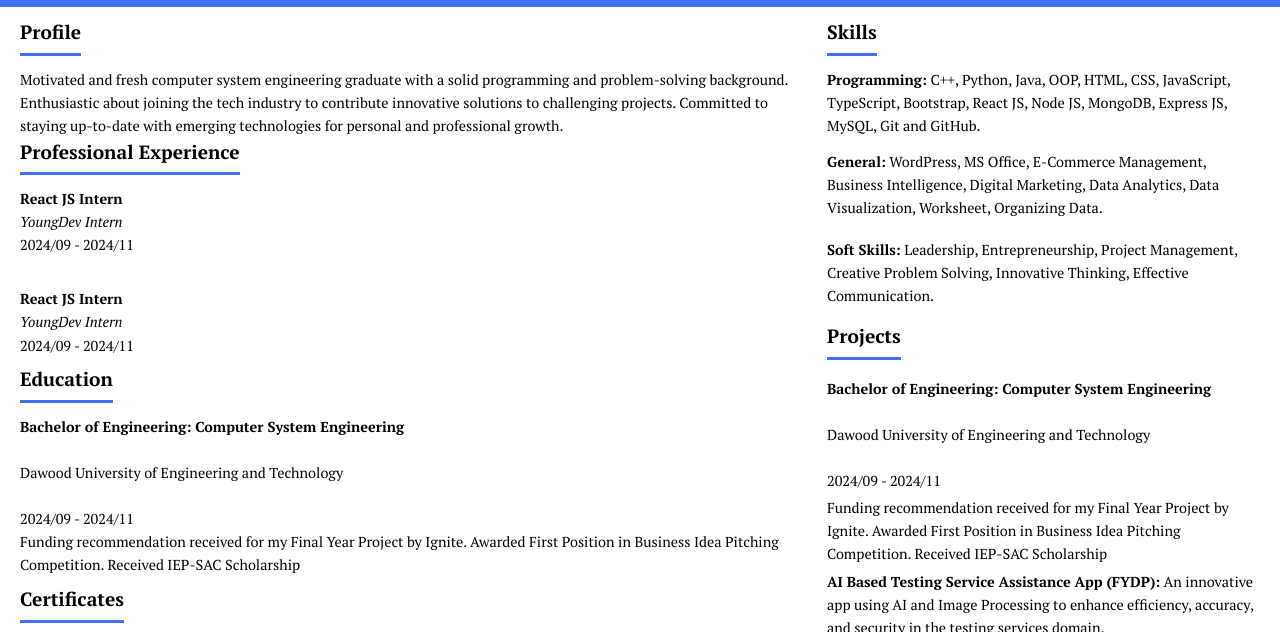
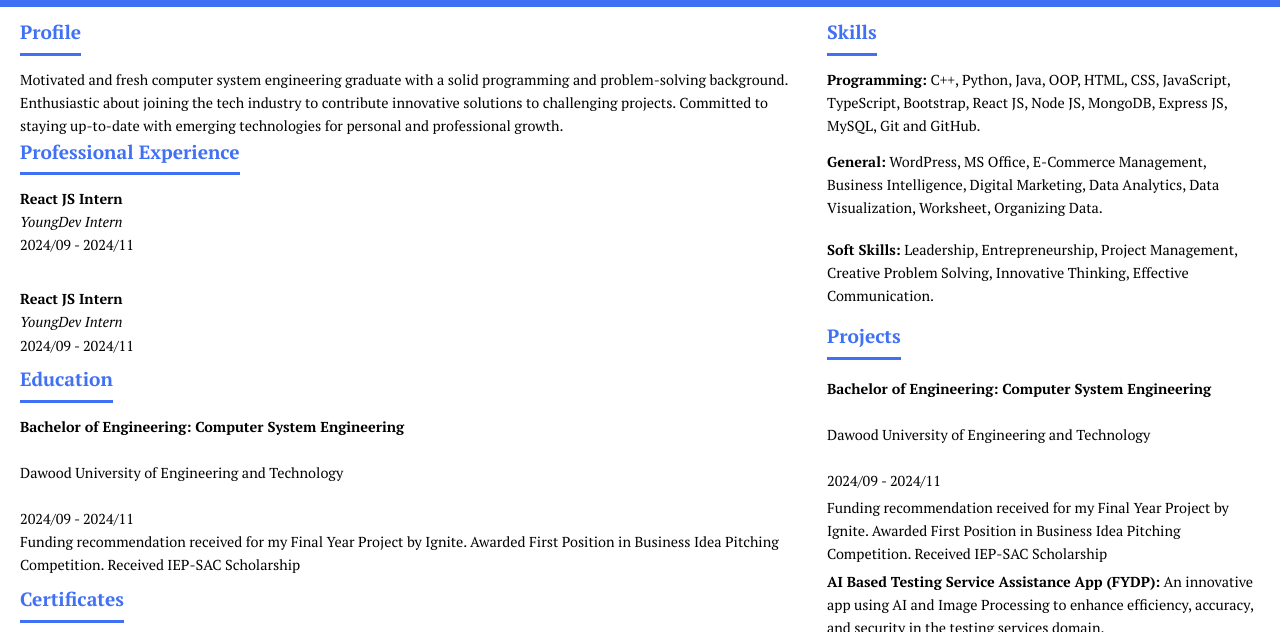
Before and after one commit to faizmshah/CVBanao, a website: page index.html in a window 1280 px wide. Shown: the part 926-1558 px from the top of the page. Drawn offline with Linux system fonts and the light colour scheme.

Commit message:
Update style.css

```diff
--- a/style.css
+++ b/style.css
@@ -262,7 +262,7 @@ li {
 .section h3 {
   font-size: 1.2em;
   margin-bottom: 10px;
-  color: black;
+  color: var(--blue-main);
   position: relative;
   display: inline-block;
   width: max-content;
```
